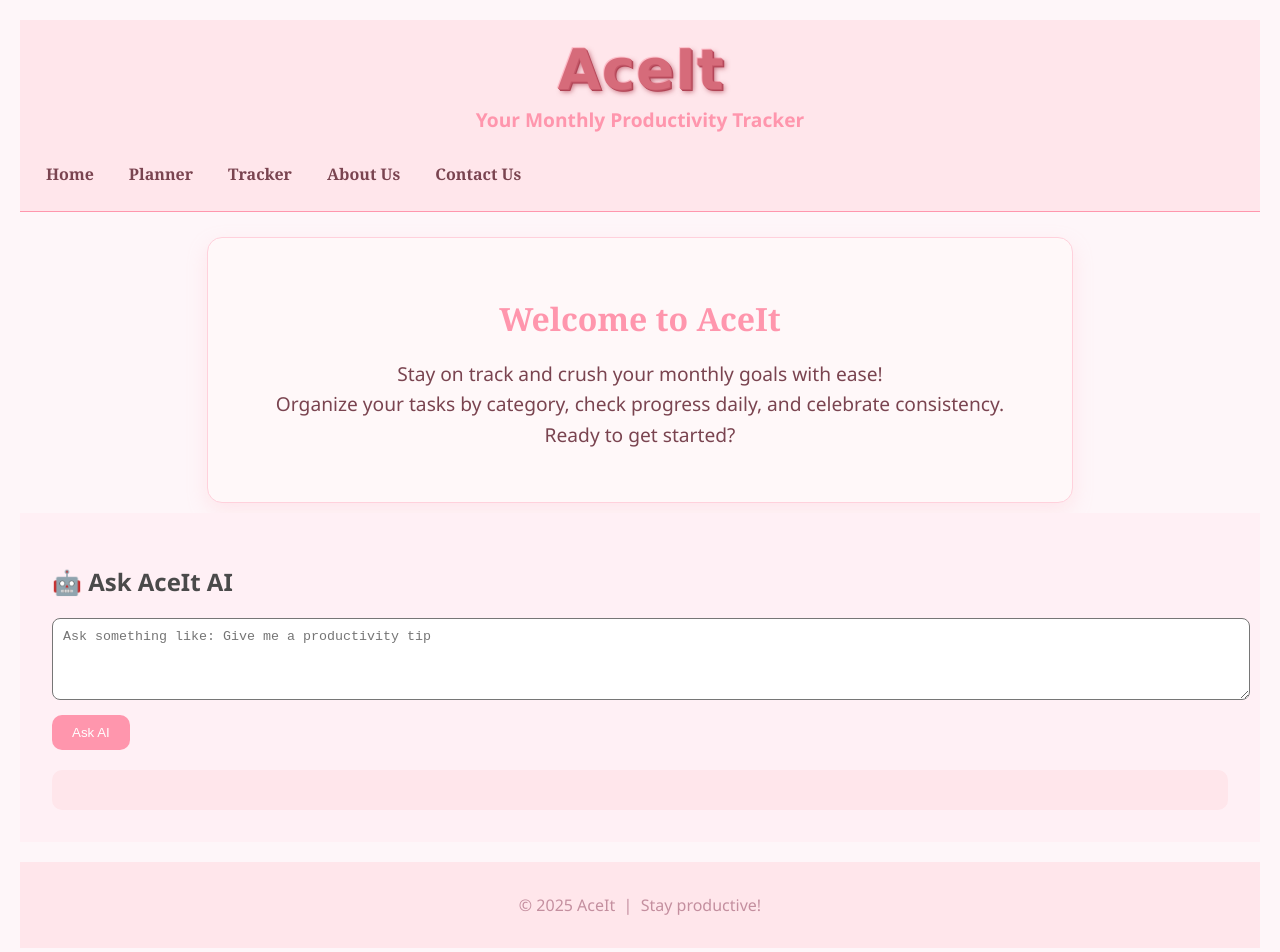
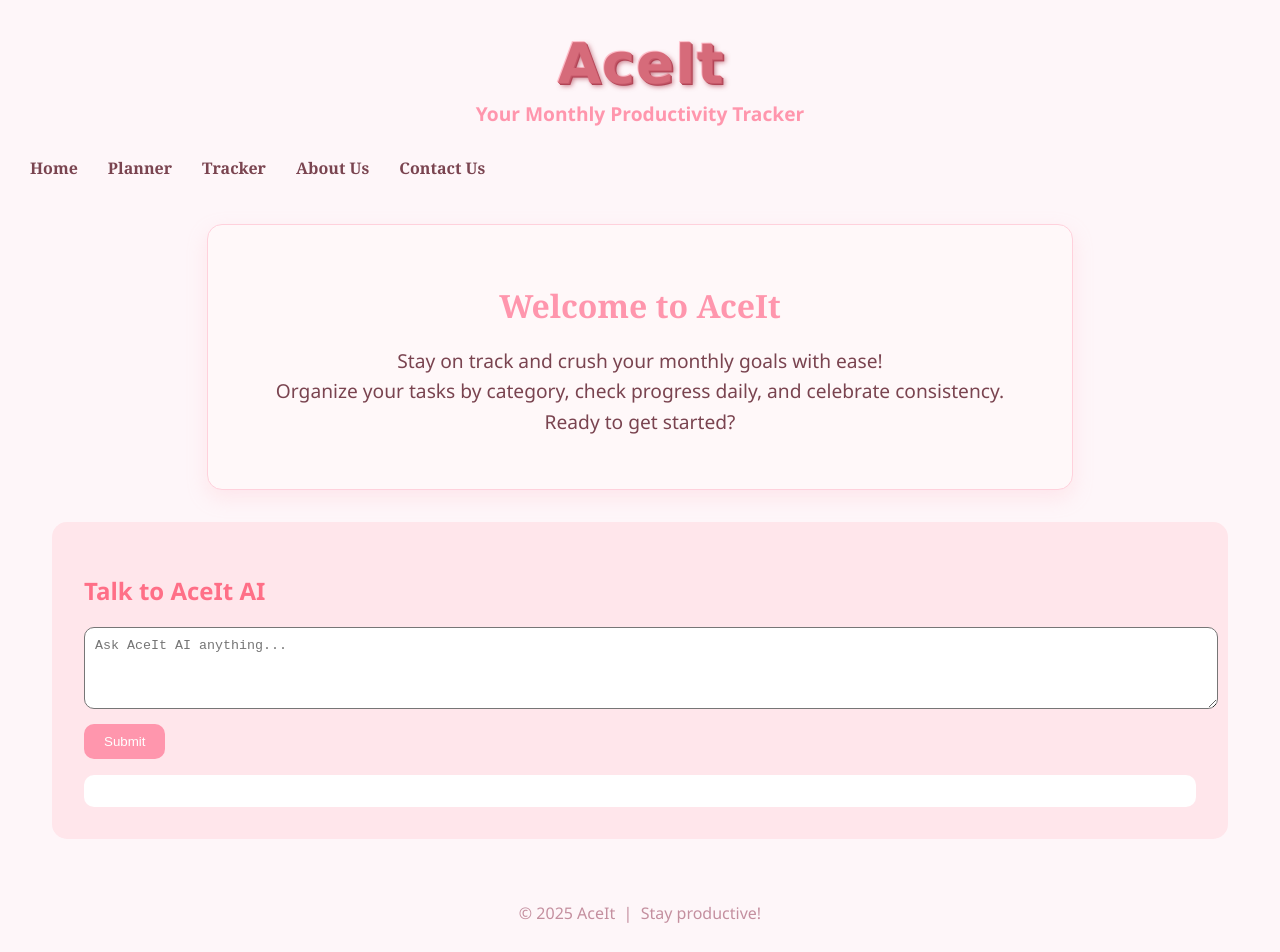
Before and after one commit to Yuvasri-10/repo, a Next.js app: page / in a window 1280 px wide. Shown: the top 952 px of the page. Built offline with nearby package versions, Linux system fonts and the light colour scheme.

Commit message:
Update index.js

```diff
--- a/src/pages/index.js
+++ b/src/pages/index.js
@@ -20,10 +20,10 @@ const Home = () => {
 
   return (
     <div style={{ fontFamily: 'Segoe UI' }}>
-      <header style={{ backgroundColor: '#ffe6eb', padding: '1rem', borderBottom: '1px solid #ff96ad' }}>
+      <header>
         <h1>AceIt</h1>
         <p>Your Monthly Productivity Tracker</p>
-        <nav style={{ display: 'flex', gap: '15px' }}>
+        <nav style={{ display: 'flex', gap: '10px' }}>
           <Link href="/">Home</Link>
           <Link href="/services">Planner</Link>
           <Link href="/tracker">Tracker</Link>
@@ -42,27 +42,27 @@ const Home = () => {
       </section>
 
 
-      <section className="ai-chat-section" style={{ padding: '2rem', backgroundColor: '#fff0f5' }}>
-        <h2>🤖 Ask AceIt AI</h2>
+      <section className="ai-chatbox" style={{ padding: '2rem', backgroundColor: '#ffe6eb', borderRadius: '15px', margin: '2rem' }}>
+        <h2 style={{ color: '#ff6f87' }}>Talk to AceIt AI</h2>
         <textarea
           rows={4}
-          style={{ width: '100%', padding: '10px', borderRadius: '8px' }}
+          style={{ width: '100%', padding: '10px', borderRadius: '10px' }}
           value={input}
           onChange={(e) => setInput(e.target.value)}
-          placeholder="Ask something like: Give me a productivity tip"
+          placeholder="Ask AceIt AI anything..."
         />
         <button
           onClick={handleSubmit}
-          style={{ marginTop: '10px', padding: '10px 20px', borderRadius: '10px', backgroundColor: '#ff96ad', border: 'none', color: '#fff' }}
+          style={{ marginTop: '10px', padding: '10px 20px', borderRadius: '10px', backgroundColor: '#ff96ad', border: 'none', color: '#fff', cursor: 'pointer' }}
         >
-          {loading ? 'Thinking...' : 'Ask AI'}
+          {loading ? 'Thinking...' : 'Submit'}
         </button>
-        <div style={{ marginTop: '20px', background: '#ffe6eb', padding: '20px', borderRadius: '10px', whiteSpace: 'pre-wrap' }}>
+        <div style={{ marginTop: '1rem', background: '#fff', padding: '1rem', borderRadius: '10px', whiteSpace: 'pre-wrap' }}>
           {response}
         </div>
       </section>
 
-      <footer style={{ backgroundColor: '#ffe6eb', padding: '1rem', textAlign: 'center' }}>
+      <footer>
         <p>&copy; 2025 AceIt &nbsp;|&nbsp; Stay productive!</p>
       </footer>
     </div>
```
